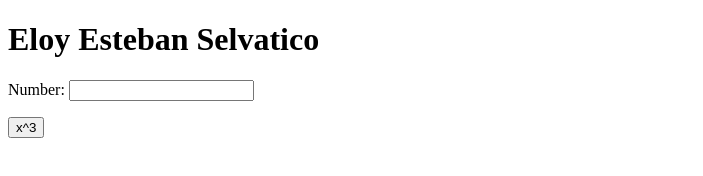
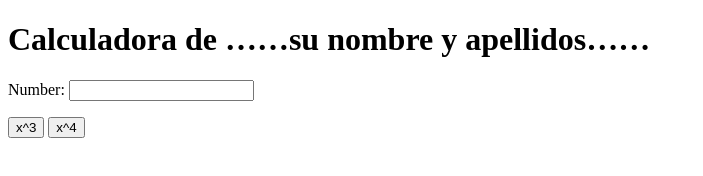
Before and after one commit to eloyesteban/4.1_EES_my_calculator, a plain HTML site: page index.html in a window 1280 px wide. Shown: the whole page, without its empty margins (0-703 px from the left). Drawn offline with Linux system fonts and the light colour scheme.

Commit message:
X^4 button

```diff
--- a/index.html
+++ b/index.html
@@ -5,17 +5,22 @@
         <meta charset="utf-8">
     </head>
     <body>
-        <h1>Eloy Esteban Selvatico</h1>
+        <h1>Calculadora de ……su nombre y apellidos……</h1>
         Number:
         <input type="text" id="n1">
         <p>
             <button onclick="cube()"> x^3 </button>
+            <button onclick="power_4()"> x^4</button>
         </p>
         <script type="text/javascript">
             function cube() {
                 var num = document.getElementById("n1");
                 num.value = Math.pow(num.value, 3);
             }
+            function power_4() {
+                var num = document.getElementById("n1");
+                num.value = Math.pow(num.value, 4);
+            }
         </script>
     </body>
 </html>
```
